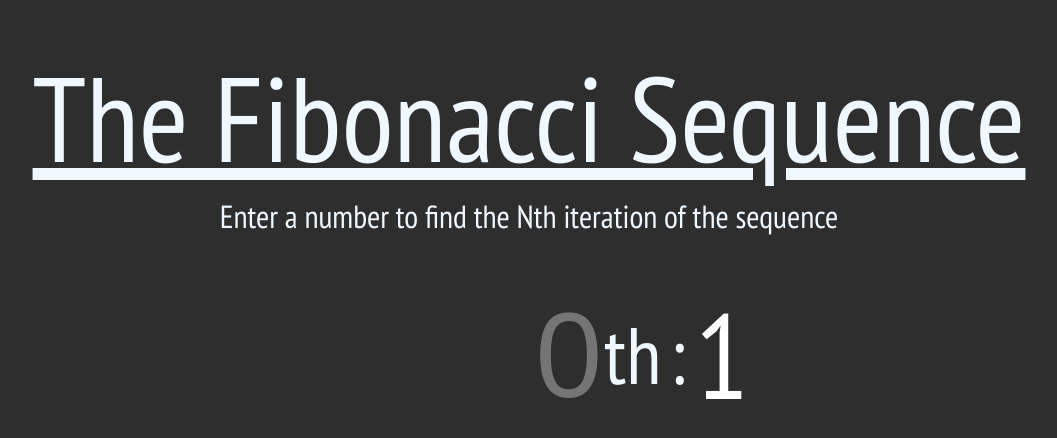
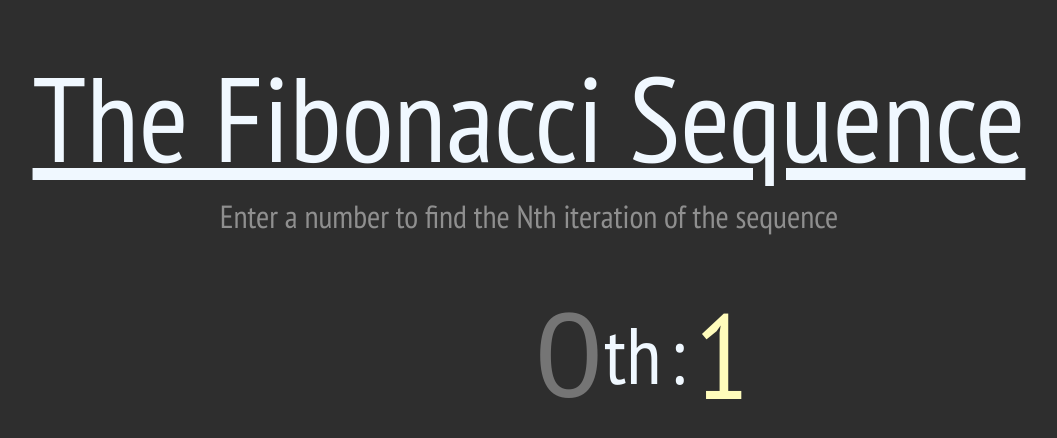
Before and after one commit to henreth/fibonacci, a React (Create React App) app: page / in a window 1280 px wide. Shown: the top 438 px of the page, without its empty margins (111-1168 px from the left). Built offline with nearby package versions, Linux system fonts and the light colour scheme.

Commit message:
alter colors

```diff
--- a/src/components/Header/Header.css
+++ b/src/components/Header/Header.css
@@ -4,4 +4,5 @@
 
 .subtitle{
   font-size: 4vh;
+  color: rgb(143, 143, 143);
 }
--- a/src/components/Input/Input.css
+++ b/src/components/Input/Input.css
@@ -27,7 +27,7 @@ input[type=number]::-webkit-outer-spin-button {
 }
 
 .result{
-  color: rgb(255, 255, 255);
+  color: rgb(255, 252, 187);
 }
 
 .divider{
```
